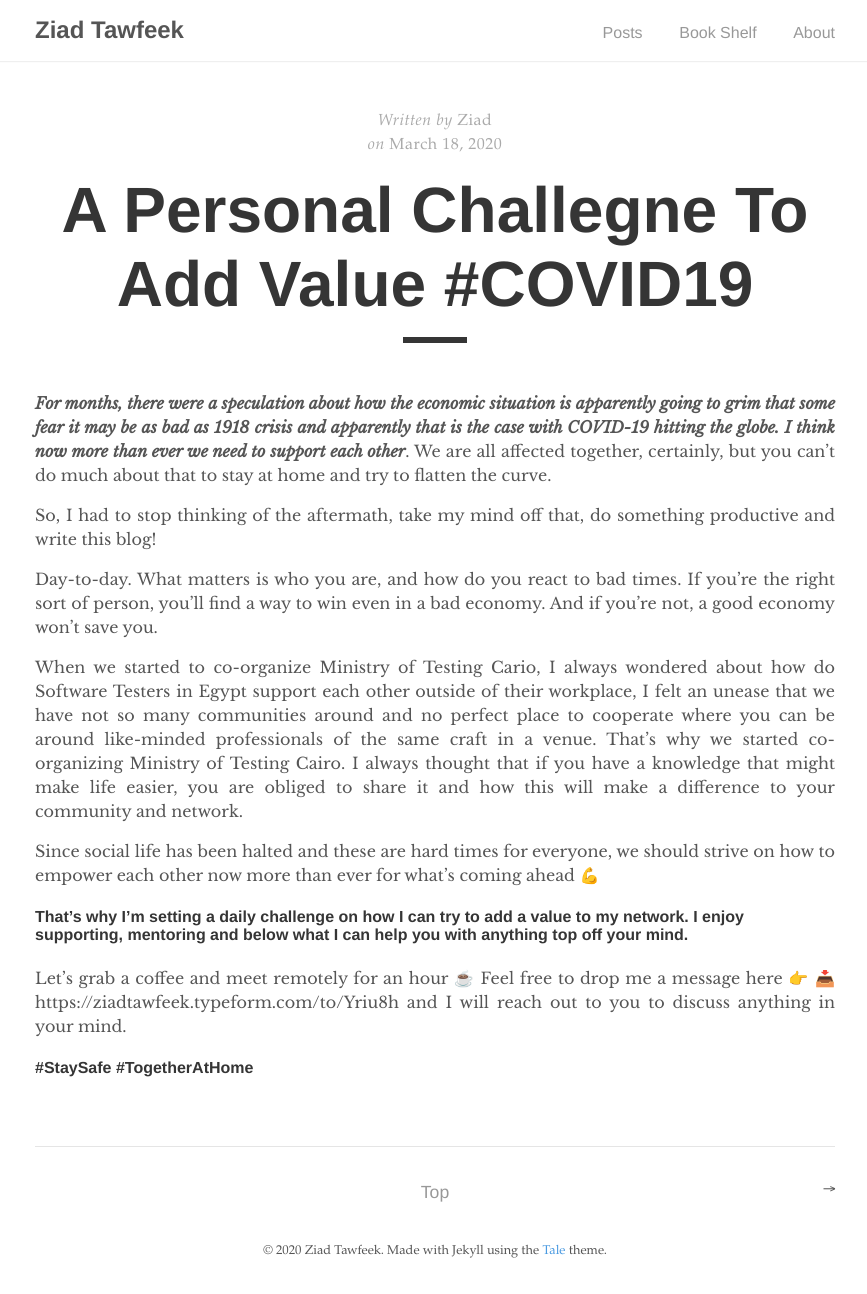
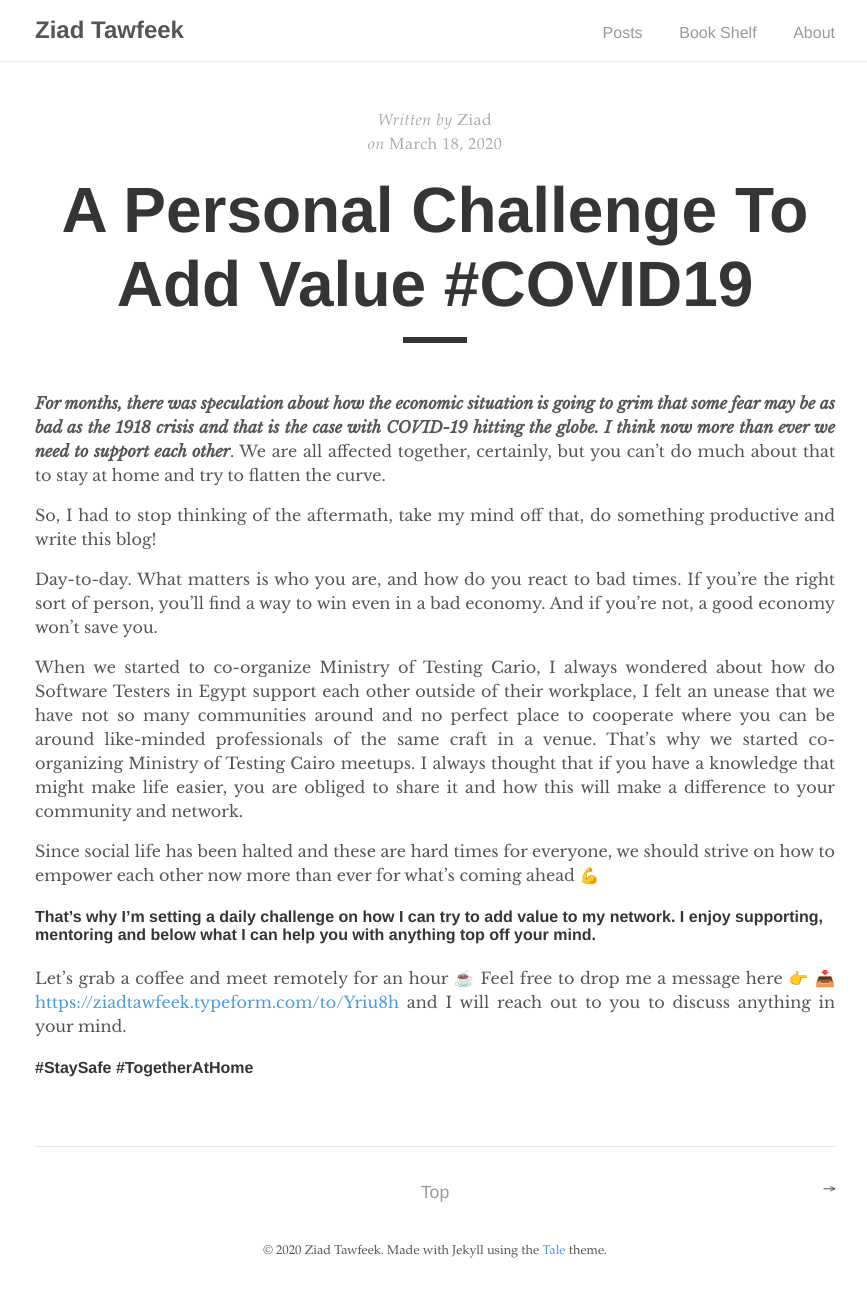
Before and after one commit to ziadtawfeek/web, a Jekyll site: the page built from _posts/2020-03-18-a-personal-challenge-to-add-value.md, in a window 1280 px wide. Shown: the whole page, without its empty margins (205-1072 px from the left). Built offline with Jekyll 4.4.1, drawn with Linux system fonts in a browser that asks for light colours; emoji names are drawn with the system emoji font.

Commit message:
Update 2020-03-18-a-personal-challenge-to-add-value.md
Update 2020-03-18-a-personal-challenge-to-add-value.md

```diff
--- a/_posts/2020-03-18-a-personal-challenge-to-add-value.md
+++ b/_posts/2020-03-18-a-personal-challenge-to-add-value.md
@@ -1,22 +1,22 @@
 ---
 layout: post
-title:  "A Personal Challegne To Add Value  #COVID19"
+title:  "A Personal Challenge To Add Value  #COVID19"
 author: "Ziad"
 comments: false
 ---
 
-***For months, there were a speculation about how the economic situation is apparently going to grim that some fear it may be as bad as 1918 crisis and apparently that is the case with COVID-19 hitting the globe. I think now more than ever we need to support each other***. We are all affected together, certainly, but you can't do much about that to stay at home and try to flatten the curve.
+***For months, there was speculation about how the economic situation is going to grim that some fear may be as bad as the 1918 crisis and that is the case with COVID-19 hitting the globe. I think now more than ever we need to support each other***. We are all affected together, certainly, but you can't do much about that to stay at home and try to flatten the curve.
 
 So, I had to stop thinking of the aftermath, take my mind off that, do something productive and write this blog!
 
 Day-to-day. What matters is who you are, and how do you react to bad times. If you're the right sort of person, you'll find a way to win even in a bad economy. And if you're not, a good economy won't save you.
 
-When we started to co-organize Ministry of Testing Cario, I always wondered about how do Software Testers in Egypt support each other outside of their workplace, I felt an unease that we have not so many communities around and no perfect place to cooperate where you can be around like-minded professionals of the same craft in a venue. That's why we started co-organizing Ministry of Testing Cairo. I always thought that if you have a knowledge that might make life easier, you are obliged to share it and how this will make a difference to your community and network.
+When we started to co-organize Ministry of Testing Cario, I always wondered about how do Software Testers in Egypt support each other outside of their workplace, I felt an unease that we have not so many communities around and no perfect place to cooperate where you can be around like-minded professionals of the same craft in a venue. That's why we started co-organizing Ministry of Testing Cairo meetups. I always thought that if you have a knowledge that might make life easier, you are obliged to share it and how this will make a difference to your community and network.
 
 Since social life has been halted and these are hard times for everyone, we should strive on how to empower each other now more than ever for what’s coming ahead :muscle:
 
-#### That’s why I’m setting a daily challenge on how I can try to add a value to my network. I enjoy supporting, mentoring and below what I can help you with anything top off your mind.
+#### That’s why I’m setting a daily challenge on how I can try to add value to my network. I enjoy supporting, mentoring and below what I can help you with anything top off your mind.
 
-Let’s grab a coffee and meet remotely for an hour :coffee: Feel free to drop me a message here :point_right: :inbox_tray: https://ziadtawfeek.typeform.com/to/Yriu8h and I will reach out to you to discuss anything in your mind.
+Let’s grab a coffee and meet remotely for an hour :coffee: Feel free to drop me a message here :point_right: :inbox_tray: [https://ziadtawfeek.typeform.com/to/Yriu8h](https://ziadtawfeek.typeform.com/to/Yriu8h "https://ziadtawfeek.typeform.com/to/Yriu8h") and I will reach out to you to discuss anything in your mind.
 
 #### #StaySafe #TogetherAtHome
```
